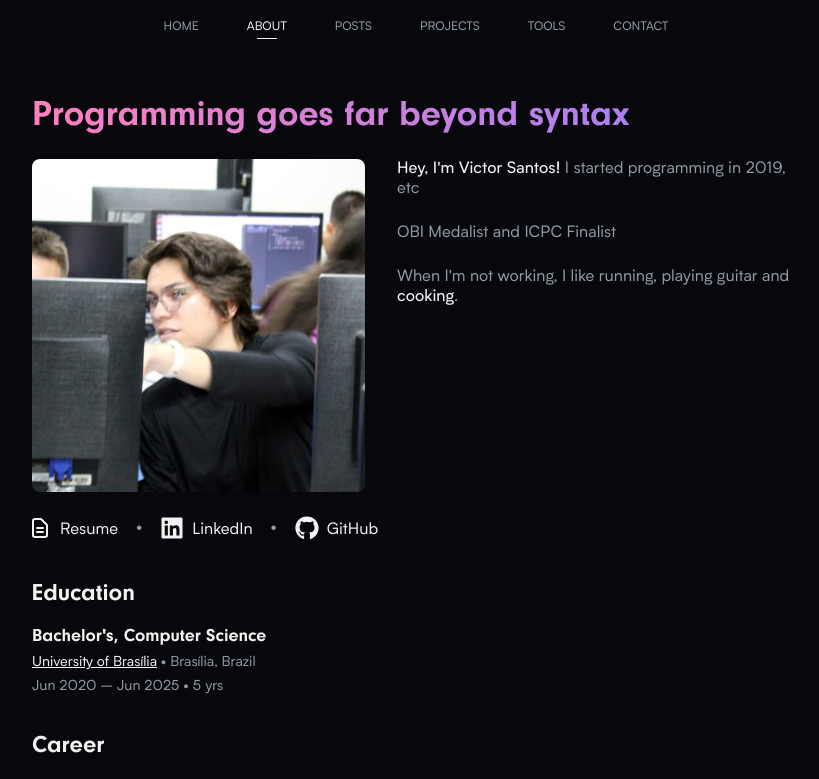
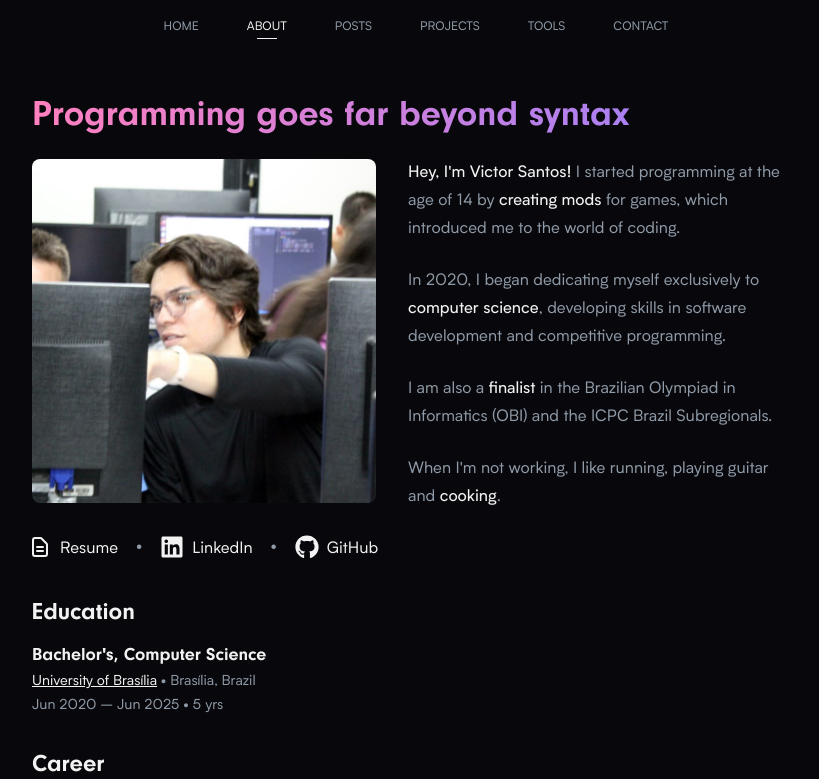
Before and after one commit to tilnoene/tilnoene.com, a Next.js app: page /about in a window 1280 px wide. Shown: the top 779 px of the page, without its empty margins (228-1047 px from the left). Built offline with nearby package versions, Linux system fonts and the light colour scheme.

Commit message:
feat: Finish the about page

```diff
--- a/src/app/about/page.tsx
+++ b/src/app/about/page.tsx
@@ -45,27 +45,37 @@ export default function About() {
         Programming goes far beyond syntax
       </GradientTitle>
 
-      <div className="flex gap-8">
+      <div className="flex gap-8 flex-wrap md:flex-nowrap">
         <Image
-          width={333}
-          height={333}
           src={profileImage}
           alt="Victor Santos profile picture"
-          className="rounded-lg"
+          className="rounded-lg h-[344px] w-[344px]"
           priority
           // placeholder="blur"
           // blurDataURL="" TODO: colocar 10px or less image base64
         />
 
-        <div>
+        <div className="[&_*]:leading-7">
           <p>
-            <strong>Hey, I'm Victor Santos!</strong> I started programming in
-            2019, etc
+            <strong>Hey, I'm Victor Santos!</strong> I started programming at
+            the age of 14 by <strong>creating mods</strong> for games, which
+            introduced me to the world of coding.
           </p>
 
           <br />
 
-          <p>OBI Medalist and ICPC Finalist</p>
+          <p>
+            In 2020, I began dedicating myself exclusively to{' '}
+            <strong>computer science</strong>, developing skills in software
+            development and competitive programming.
+          </p>
+
+          <br />
+
+          <p>
+            I am also a <strong>finalist</strong> in the Brazilian Olympiad in
+            Informatics (OBI) and the ICPC Brazil Subregionals.
+          </p>
 
           <br />
 
```
